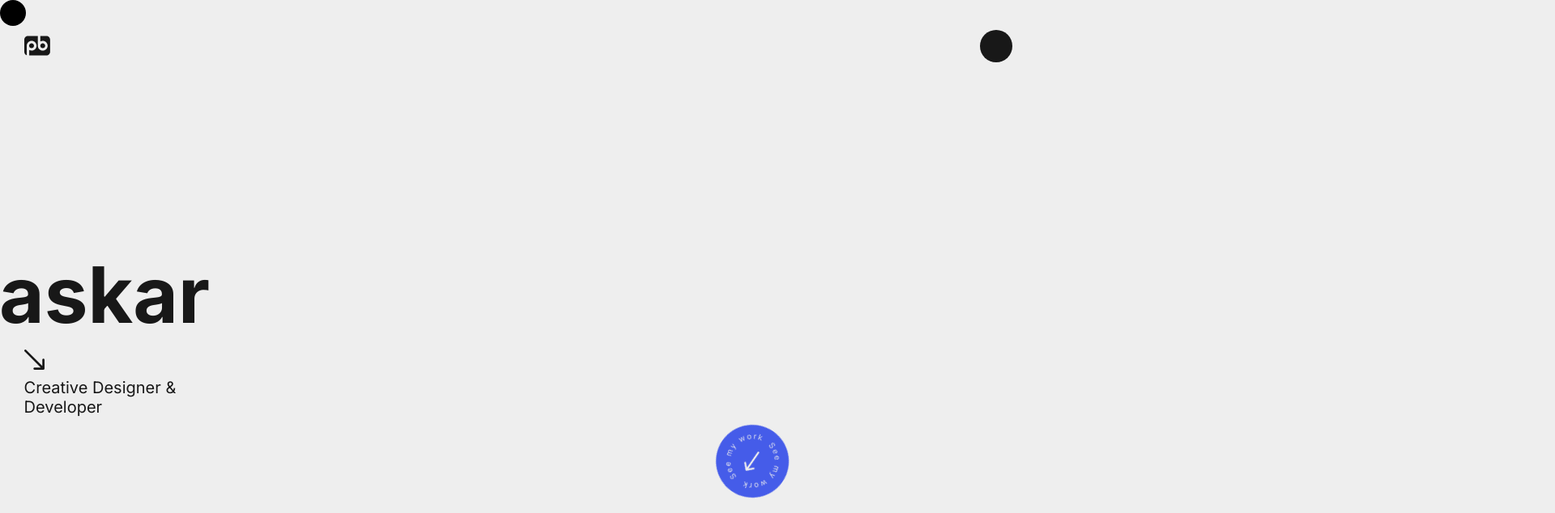
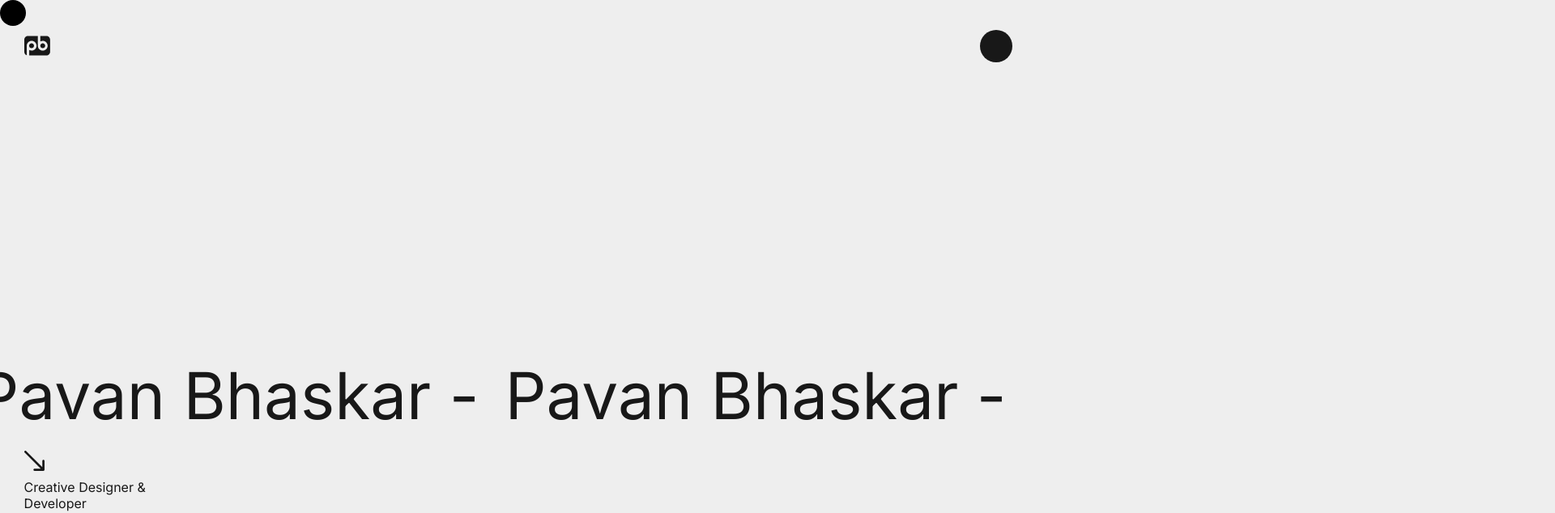
Before and after one commit to pavanbhaskardev/portfolio, a Next.js app: page / in a window 1280 px wide. Shown: the top 634 px of the page at 81% size, 1920 px wide, since content can reach past the window. Built offline with nearby package versions, Linux system fonts and the light colour scheme.

Commit message:
added gsap, fixed the scroll issue

```diff
--- a/app/components/HeroSection.jsx
+++ b/app/components/HeroSection.jsx
@@ -1,19 +1,62 @@
 "use client";
+import { useEffect, useRef } from "react";
 import Image from "next/image";
+import gsap from "gsap";
+import { ScrollTrigger } from "gsap/all";
 import styles from "../styles/herosection.module.css";
 
 const HeroSection = () => {
+  const firstText = useRef(null);
+  const secondText = useRef(null);
+  const sliderRef = useRef(null);
+
+  let xPercent = 0;
+  let scrollDirection = -1;
+
+  useEffect(() => {
+    gsap.registerPlugin(ScrollTrigger);
+    // when we scroll change the text direction
+    gsap.to(sliderRef.current, {
+      scrollTrigger: {
+        trigger: document.documentElement,
+        scrub: 0.25,
+        start: "top top",
+        end: "bottom top",
+        onUpdate: (e) => {
+          scrollDirection = e.direction === 1 ? -1 : 1;
+        },
+      },
+      x: "-300px",
+    });
+
+    requestAnimationFrame(textScroll);
+  }, []);
+
+  const textScroll = () => {
+    if (xPercent <= -100) {
+      xPercent = 0;
+    }
+
+    if (xPercent > 0) {
+      xPercent = -100;
+    }
+
+    gsap.set(firstText.current, { xPercent: xPercent });
+    gsap.set(secondText.current, { xPercent: xPercent });
+    xPercent += 0.25 * scrollDirection;
+    requestAnimationFrame(textScroll);
+  };
+
   return (
-    <section className={styles.hero_section_container} id="scrolling_text">
-      <div
-        className={styles.main_container}
-        id="hero-section-container"
-        data-scroll
-      >
-        <div className={styles.heading} data-scroll>
-          <h1>Pavan Bhaskar - Pavan Bhaskar</h1>
+    <section className={styles.hero_section_container}>
+      <div className={styles.sliding_text_container}>
+        <div className={styles.sliding_text} ref={sliderRef}>
+          <p ref={firstText}>Pavan Bhaskar -</p>
+          <p ref={secondText}>Pavan Bhaskar -</p>
         </div>
+      </div>
 
+      <div className={styles.main_container} data-scroll>
         <Image
           src={"/hero_section_arrow.svg"}
           alt="down_arrow"
@@ -25,12 +68,7 @@ const HeroSection = () => {
           Creative Designer &<br /> Developer
         </p>
 
-        <div
-          className={styles.cta_container}
-          role="button"
-          data-scroll
-          id="hero-section-container"
-        >
+        <div className={styles.cta_container} role="button" data-scroll>
           <Image
             src={"/cta_arrow.svg"}
             height={28}
@@ -47,66 +85,6 @@ const HeroSection = () => {
           />
         </div>
       </div>
-
-      {/* <div data-scroll>
-        {[1, 2, 3, 4, 5].map((e) => {
-          const myNumber = 2;
-          const uniqueId = `projects_banner_${e}`;
-
-          return (
-            <div className={styles.projects_banner_container} key={uniqueId}>
-              <span
-                data-scroll
-                data-scroll-direction="horizontal"
-                data-scroll-speed={(myNumber + e) % 2 === 0 ? -20 : 20} // based on sign direction changes
-                // data-scroll-target="#scrolling_text"
-              >
-                Fresh
-                <Image
-                  className={styles.star_logo}
-                  src={"/star_icon.png"}
-                  height={40}
-                  width={40}
-                  alt="star_icon"
-                />
-                New
-                <Image
-                  src={"/star_icon.png"}
-                  className={styles.star_logo}
-                  height={40}
-                  width={40}
-                  alt="star_icon"
-                />
-                Projects
-                <Image
-                  src={"/star_icon.png"}
-                  className={styles.star_logo}
-                  height={40}
-                  width={40}
-                  alt="star_icon"
-                />
-                Fresh
-                <Image
-                  src={"/star_icon.png"}
-                  className={styles.star_logo}
-                  height={40}
-                  width={40}
-                  alt="star_icon"
-                />
-                New
-                <Image
-                  src={"/star_icon.png"}
-                  className={styles.star_logo}
-                  height={40}
-                  width={40}
-                  alt="star_icon"
-                />
-                Projects
-              </span>
-            </div>
-          );
-        })}
-      </div> */}
     </section>
   );
 };
--- a/app/components/ProjectsSection.jsx
+++ b/app/components/ProjectsSection.jsx
@@ -4,6 +4,11 @@ import styles from "../styles/projectsection.module.css";
 
 const ProjectsSection = () => {
   return (
+    <>
+      <p className={styles.heading} data-scroll>
+        Projects
+      </p>
+
       <section className={styles.project_container}>
         <div className={styles.project} data-scroll>
           <div className={styles.project_content_container}>
@@ -62,6 +67,7 @@ const ProjectsSection = () => {
           </div>
         </div>
       </section>
+    </>
   );
 };
 
--- a/app/globals.css
+++ b/app/globals.css
@@ -13,8 +13,10 @@
 }
 
 body {
-  /* height: 100vh;
-  width: 100%; */
+  height: 100%;
+  width: 100%;
+  overflow: hidden;
+
   background-color: var(--primary-color);
   color: var(--secondary-color);
   font-weight: 400;
--- a/app/page.jsx
+++ b/app/page.jsx
@@ -1,5 +1,5 @@
 "use client";
-import React, { useEffect, useRef } from "react";
+import React, { useEffect } from "react";
 import CustomCursur from "./components/CustomCursur";
 import Navbar from "./components/Navbar";
 import HeroSection from "./components/HeroSection";
@@ -10,30 +10,16 @@ import Testimonials from "./components/Testimonials";
 import Connect from "./components/Connect";
 
 const Home = () => {
-  const containerRef = useRef(null);
-
   useEffect(() => {
-    let scroll;
-    import("locomotive-scroll").then((locomotiveModule) => {
-      scroll = new locomotiveModule.default({
-        el: containerRef.current,
-        smooth: true,
-        smartphone: { smooth: true },
-        tablet: { smooth: true },
-      });
-    });
-
-    // `useEffect`'s cleanup phase
-    return () => {
-      if (scroll) scroll.destroy();
-    };
+    (async () => {
+      const LocomotiveScroll = (await import("locomotive-scroll")).default;
+      const locomotiveScroll = new LocomotiveScroll();
+    })();
   });
 
   return (
     <>
       <CustomCursur />
-
-      <main data-scroll-container ref={containerRef}>
       <Navbar />
       <HeroSection />
       <ProjectsSection />
@@ -41,7 +27,6 @@ const Home = () => {
       <AboutMe />
       <Testimonials />
       <Connect />
-      </main>
     </>
   );
 };
--- a/app/styles/herosection.module.css
+++ b/app/styles/herosection.module.css
@@ -1,37 +1,41 @@
 .hero_section_container {
-  margin-bottom: 2rem;
-  height: 100vh;
+  margin-bottom: 5rem;
+  height: 80vh;
+}
+
+.sliding_text_container {
+  position: absolute;
+  top: calc(100vh - 45vh);
+}
+
+.sliding_text {
+  position: relative;
+  white-space: nowrap;
+}
+
+.sliding_text p {
+  color: var(--secondary-color);
+  font-size: 5rem;
+  padding-right: 2rem;
+}
+
+.sliding_text p:nth-of-type(2) {
+  position: absolute;
+  left: 100%;
+  top: 0;
 }
 
 .main_container {
   padding: 2.3rem 1.85rem;
-  padding-top: 12rem;
   display: flex;
   gap: 10px;
   flex-direction: column;
-}
-
-@keyframes infiniteScroll {
-  from {
-    transform: translateX(-50%);
-  }
-  to {
-    transform: translateX(calc(0% - 24px));
-  }
-}
-
-.heading {
-  font-size: 4rem;
-  width: 500%;
-  color: var(--secondary-color);
-  animation: infiniteScroll 10s linear infinite;
+  position: absolute;
+  top: calc(100vh - 35vh);
+  width: 100%;
 }
 
 /* text scroll animation */
-
-.main_container p {
-  font-size: 1.25rem;
-}
 
 @keyframes text_rotation {
   0% {
@@ -70,37 +74,3 @@
 .cta_text {
   padding: 0.5rem;
 }
-
-.projects_banner_container {
-  transform: translate(-1rem, 0) rotate(6deg);
-  width: 300%;
-}
-
-.projects_banner_container span {
-  display: inline-block;
-  font-size: 2.5rem;
-  padding: 0 1rem;
-  background-color: var(--secondary-color);
-  color: var(--primary-color);
-}
-
-.projects_banner_container image {
-  margin: auto 0;
-}
-
-.projects_banner_container:nth-child(2) {
-  z-index: 1;
-  transform: translate(-1rem, 0) rotate(-6deg);
-}
-
-.projects_banner_container:nth-child(3) {
-  transform: translate(-1rem, 0) rotate(6deg);
-}
-
-.projects_banner_container:nth-child(4) {
-  transform: translate(-1rem, 0) rotate(-6deg);
-}
-
-.projects_banner_container:nth-child(5) {
-  transform: translate(-1rem, 0) rotate(6deg);
-}
--- a/app/styles/projectsection.module.css
+++ b/app/styles/projectsection.module.css
@@ -1,9 +1,13 @@
+.heading {
+  padding: 0 1.85rem;
+  font-size: 1.25rem;
+}
+
 .project_container {
   padding: 2.3rem 1.85rem;
   display: grid;
   gap: 1rem;
   grid-template-columns: 1fr 1fr;
-  margin-top: 2rem;
 }
 
 .project {
--- a/package.json
+++ b/package.json
@@ -9,6 +9,7 @@
     "lint": "next lint"
   },
   "dependencies": {
+    "gsap": "^3.12.2",
     "locomotive-scroll": "^5.0.0-beta.8",
     "next": "13.4.7",
     "react": "18.2.0",
```
Also changed, not shown: app/styles/navbar.module.css (indentation only), 1 other file (tests, documents, lock files or other folders). Lines whose indentation alone changed are shown as unchanged.
